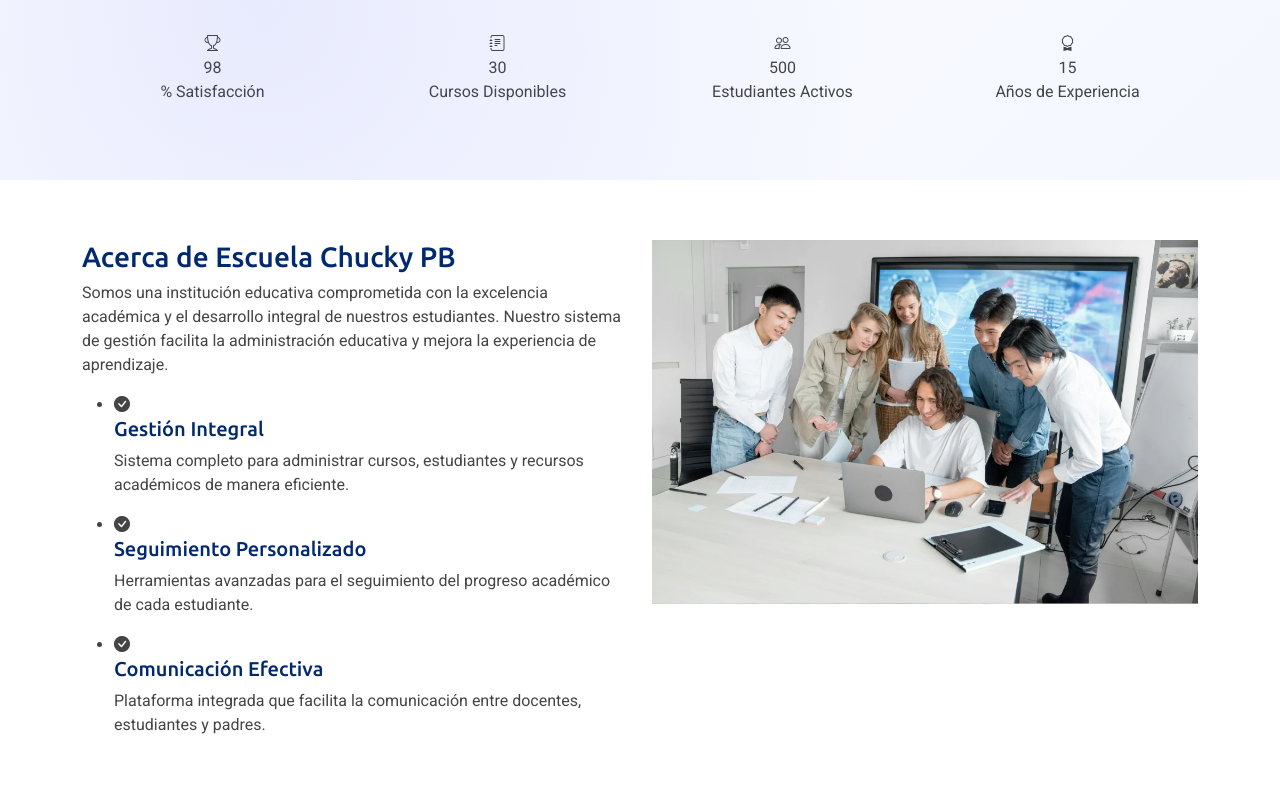
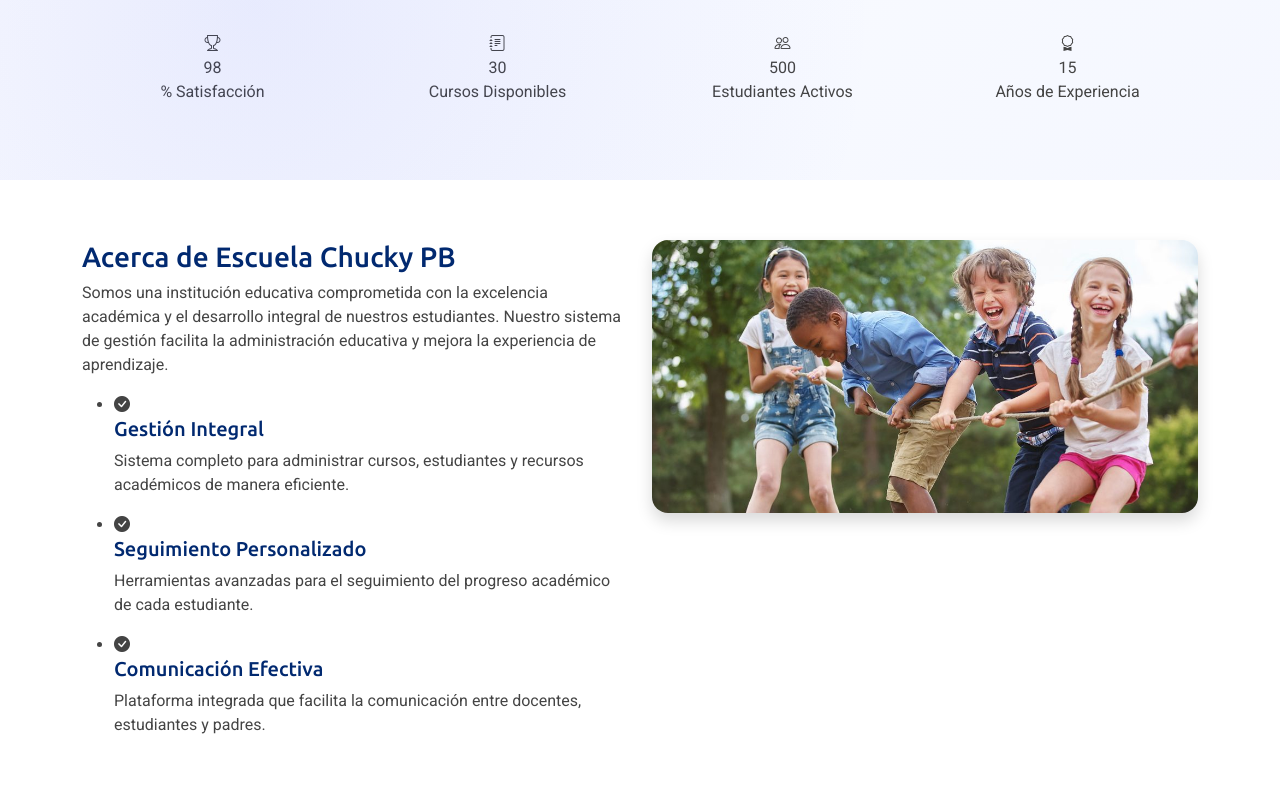
Before and after one commit to franksisou/gestionescuela, a Django app: page / in a window 1280 px wide. Shown: the part 697-1500 px from the top of the page. Run offline with Django 5.2, Linux system fonts and the light colour scheme; some libraries are stand-ins or nearby versions.

Commit message:
Actualizada imagen de la sección About con niños

```diff
--- a/templates/landing.html
+++ b/templates/landing.html
@@ -139,7 +139,7 @@
       </div>
 
       <div class="col-lg-6 order-1 order-lg-2 text-center" data-aos="zoom-out" data-aos-delay="200">
-        <img src="{% static 'assets/img/about/about-5.webp' %}" class="img-fluid" alt="About">
+        <img src="{% static 'assets/img/about/kids-team.jpg' %}" class="img-fluid rounded-4 shadow" alt="About">
       </div>
     </div>
 
```
Also changed, not shown: README.md, static/assets/img/about/kids-team.jpg (added).
